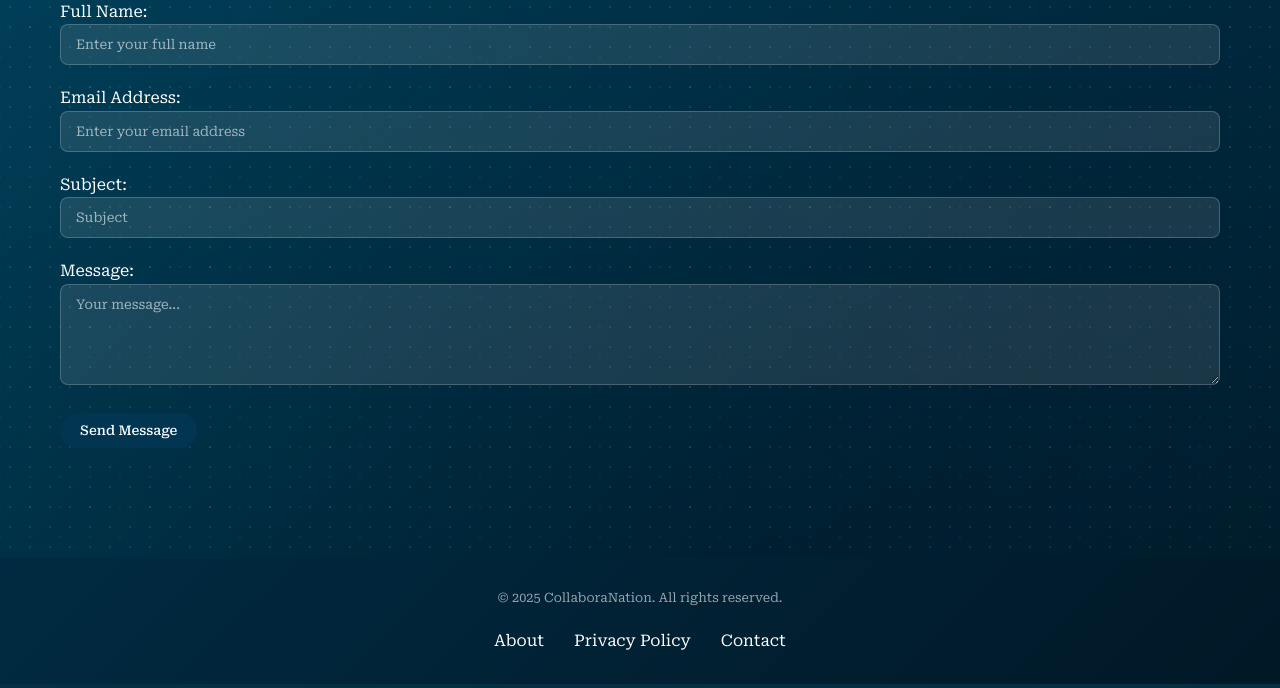
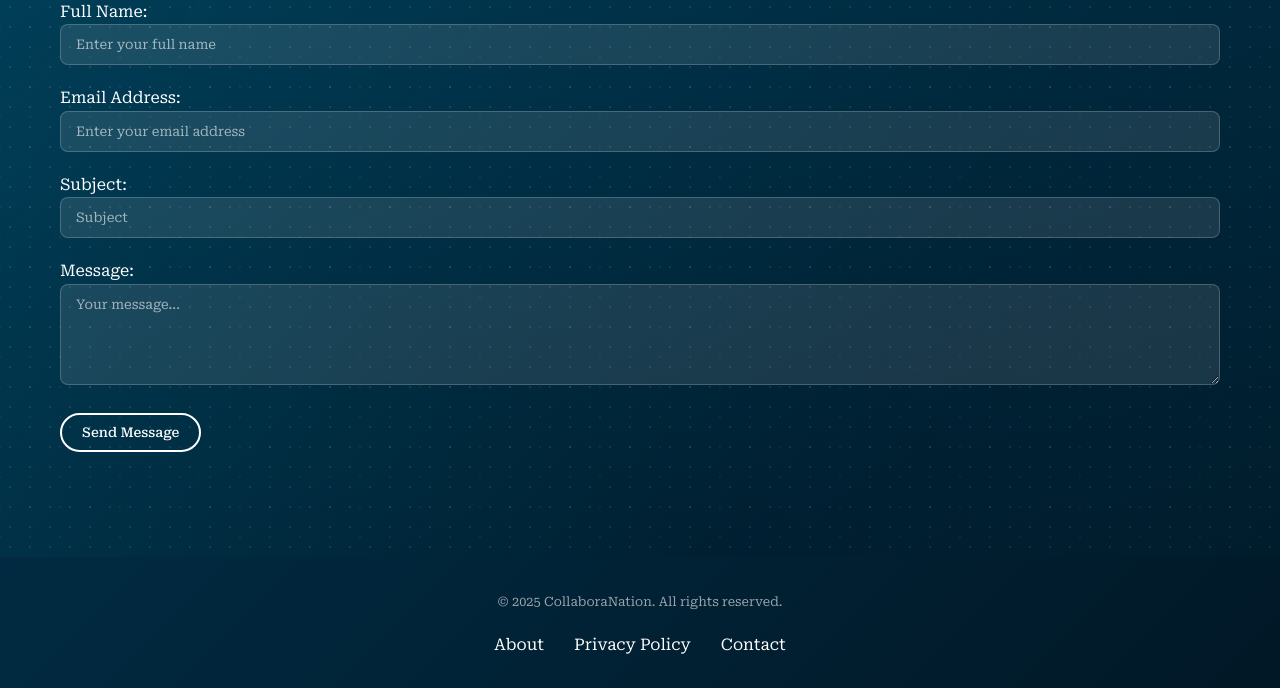
Before and after one commit to zackychan97/CIS375_Spring2025_Project1, a PHP site: page /contact.php in a window 1280 px wide. Shown: the part 243-931 px from the top of the page. Run offline with PHP 8.4, Linux system fonts and the light colour scheme.

Commit message:
Fixed button and flash message on contact page

```diff
--- a/contact.php
+++ b/contact.php
@@ -20,7 +20,7 @@
 				<label for="message">Message:</label>
 				<textarea class="form-control" id="message" name="message" rows="5" placeholder="Your message..." required></textarea>
 			</div>
-			<button type="submit" class="btn btn-primary">Send Message</button>
+			<button type="submit" class="btn btn-primary btn-outline">Send Message</button>
 		</form>
 	</div>
 
--- a/contact_process.php
+++ b/contact_process.php
@@ -27,6 +27,7 @@ mysqli_stmt_bind_param($stmt, "ssss", $name, $email, $subject, $message);
 
 if (mysqli_stmt_execute($stmt)) {
     header("Location: contact.php");
+    flashMessage("Comment submitted successfully!", "success");
     exit();
 } else {
     flashMessage("Failed to send message: " . mysqli_error($conn), "error");
--- a/project.php
+++ b/project.php
@@ -3,7 +3,7 @@ include "includes/header.php";
 include "includes/auth.php";
 include "includes/project_functions.php";
 include "includes/comments.php";
-requireLogin();
+// requireLogin();
 require_once 'includes/db.php';
 
 
@@ -127,7 +127,7 @@ mysqli_data_seek($teamResult, 0);
                 <div class="project-meta mt-3">
                     <span><strong>Faculty:</strong> <?= htmlspecialchars(trim($project['mentor_title'] . " " . $project['mentor_name'])) ?></span>
                     <span><strong>College:</strong> <?= htmlspecialchars($project['college']) ?></span>
-                    <span><strong>Timeline:</strong> Jan 2025 - Dec 2025</span>
+                    <!-- <span><strong>Timeline:</strong> Jan 2025 - Dec 2025</span> -->
                 </div>
             </div>
         </div>
```
